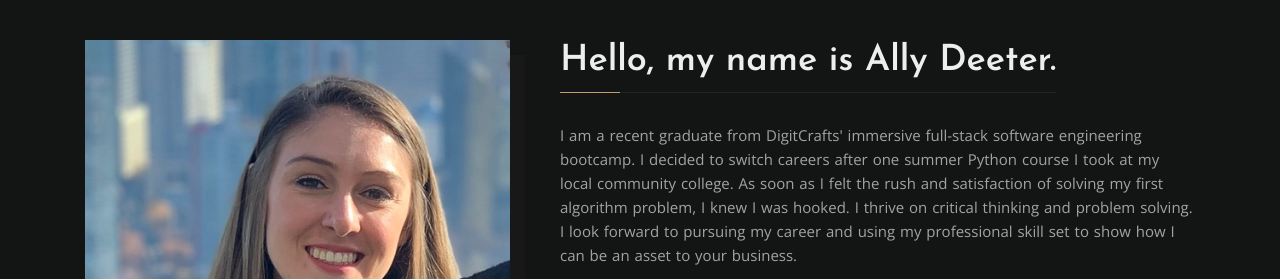
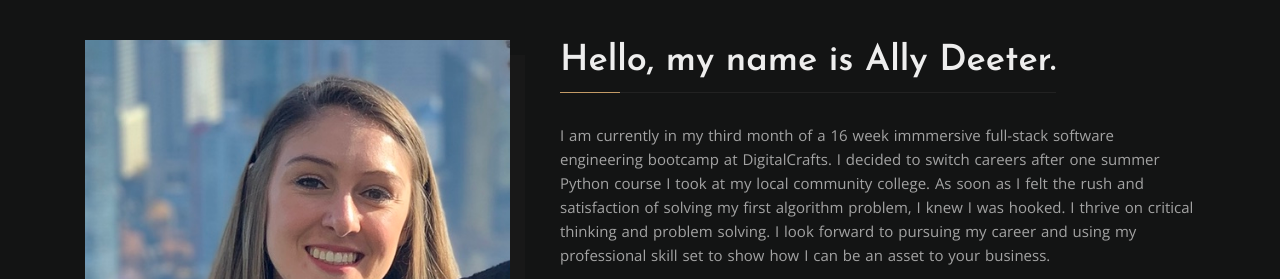
Before and after one commit to Ardeeter/portfolio, a plain HTML site: page index.html in a window 1280 px wide. Shown: the part 860-1139 px from the top of the page. Drawn offline with nearby package versions, Linux system fonts and the light colour scheme.

Commit message:
updated bio

```diff
--- a/index.html
+++ b/index.html
@@ -128,7 +128,8 @@
     				<div class="col-lg-7">
     					<div class="content">
 							<h4 class="title title-left">Hello, my name is Ally Deeter.</h4>
-    						<p>I am a recent graduate from DigitCrafts' immersive full-stack software engineering bootcamp. I decided to switch careers after one summer Python course I took at my local community college. As soon as I felt the rush and satisfaction of solving my first algorithm problem, I knew I was hooked. I thrive on critical thinking and problem solving. I look forward to pursuing my career and using my professional skill set to show how I can be an asset to your business.</p>
+							<!-- <p>I am a recent graduate from DigitCrafts' immersive full-stack software engineering bootcamp. </p> -->
+    						<p>I am currently in my third month of a 16 week immmersive full-stack software engineering bootcamp at DigitalCrafts. I decided to switch careers after one summer Python course I took at my local community college. As soon as I felt the rush and satisfaction of solving my first algorithm problem, I knew I was hooked. I thrive on critical thinking and problem solving. I look forward to pursuing my career and using my professional skill set to show how I can be an asset to your business.</p>
     						<p>In my free time, I don't go anywhere without my husky pit named Buddha. We enjoy adventuring in the wilderness and swimming at the beach, even though I'm deathly afraid of mountain lions and sharks. I also enjoy surfing, rock climbing, and kayaking.</p>
 
     						<div class="social-icon">
```
